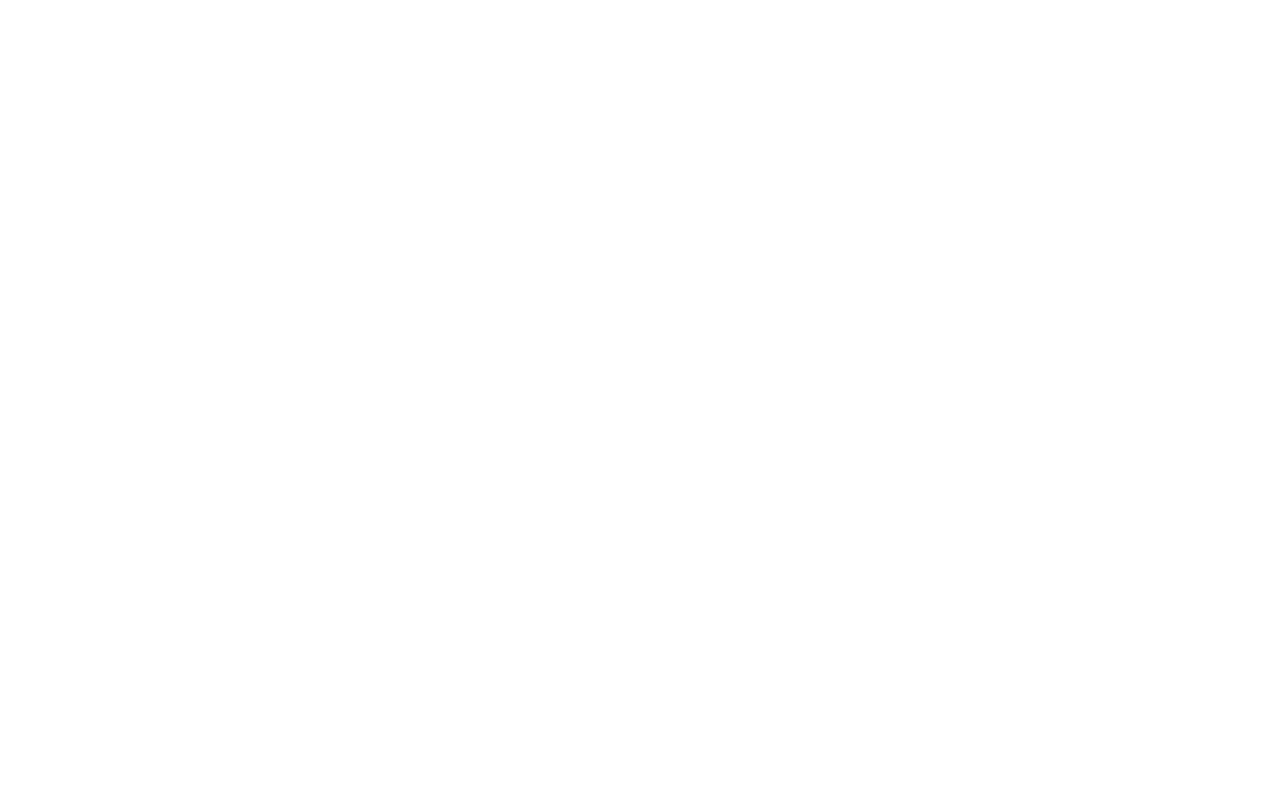
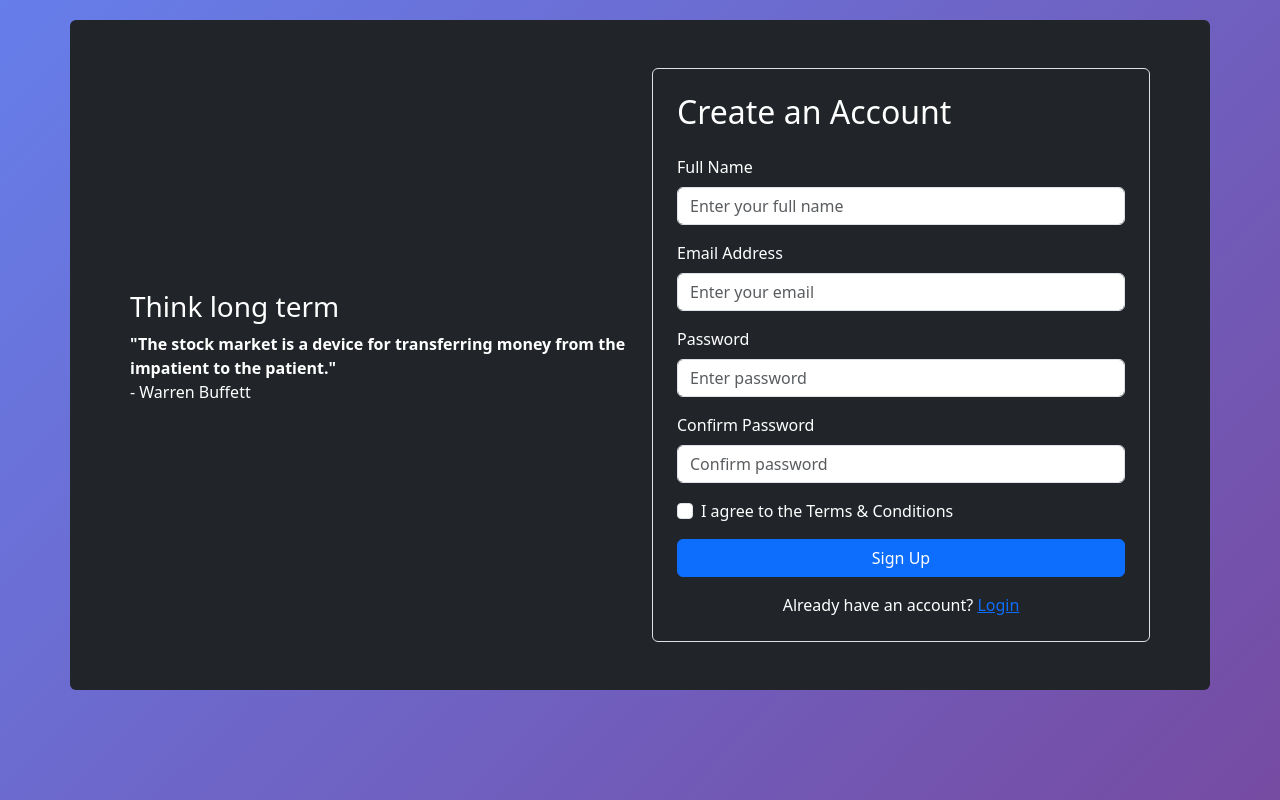
Before and after one commit to SudanBasnet/FT-Client, a React (Vite) app: page /signup in a window 1280 px wide. Before the commit this address had no page. Built offline with nearby package versions, Linux system fonts and the light colour scheme.

Commit message:
components:FinancialTips/SignUpForm

```diff
--- a/src/App.css
+++ b/src/App.css
@@ -0,0 +1,7 @@
+.wrapper {
+  min-height: 100vh;
+  background: linear-gradient(135deg, #667eea 0%, #764ba2 100%);
+  color: #fff;
+
+  padding: 20px;
+}
--- a/src/App.jsx
+++ b/src/App.jsx
@@ -1,17 +1,18 @@
 import "./App.css";
-import Button from "react-bootstrap/Button";
 import { ToastContainer } from "react-toastify";
 import { Routes, Route } from "react-router-dom";
 import Login from "./assets/pages/Login.jsx";
+import Signup from "./assets/pages/Signup.jsx";
 
 const App = () => {
   return (
-    <>
+    <div className="wrapper">
       <Routes>
         <Route path="/" element={<Login />} />
+        <Route path="/signup" element={<Signup />} />
       </Routes>
       <ToastContainer />
-    </>
+    </div>
   );
 };
 
--- /dev/null
+++ b/src/assets/pages/Signup.jsx
@@ -0,0 +1,22 @@
+import Container from "react-bootstrap/Container";
+import Row from "react-bootstrap/Row";
+import Col from "react-bootstrap/Col";
+import { FinancialTips } from "../../components/FinancialTips";
+import Signupform from "../../components/SignUpForm";
+
+const Signup = () => {
+  return (
+    <Container>
+      <Row className="bg-dark p-5 rounded">
+        <Col>
+          <FinancialTips />{" "}
+        </Col>
+
+        <Col>
+          <Signupform />
+        </Col>
+      </Row>
+    </Container>
+  );
+};
+export default Signup;
--- /dev/null
+++ b/src/components/FinancialTips.jsx
@@ -0,0 +1,84 @@
+import { useEffect, useState } from "react";
+
+const financialTips = [
+  {
+    tip: "Spend less than you earn",
+    quote:
+      "Do not save what is left after spending, but spend what is left after saving.",
+    author: "Warren Buffett",
+  },
+  {
+    tip: "Invest early and consistently",
+    quote:
+      "The best time to plant a tree was 20 years ago. The second best time is now.",
+    author: "Warren Buffett",
+  },
+  {
+    tip: "Avoid unnecessary debt",
+    quote: "Debt is one person's way of using another person's future labor.",
+    author: "Doug Casey",
+  },
+  {
+    tip: "Build an emergency fund",
+    quote:
+      "Financial peace isn't the acquisition of stuff. It's learning to live on less than you make.",
+    author: "Dave Ramsey",
+  },
+  {
+    tip: "Track your spending and budget",
+    quote:
+      "A budget is telling your money where to go instead of wondering where it went.",
+    author: "Dave Ramsey",
+  },
+  {
+    tip: "Diversify your investments",
+    quote: "Don't look for the needle in the haystack. Just buy the haystack.",
+    author: "John C. Bogle",
+  },
+  {
+    tip: "Invest in yourself",
+    quote: "The best investment you can make is in yourself.",
+    author: "Warren Buffett",
+  },
+  {
+    tip: "Think long term",
+    quote:
+      "The stock market is a device for transferring money from the impatient to the patient.",
+    author: "Warren Buffett",
+  },
+  {
+    tip: "Make your money work for you",
+    quote: "Don't work for money; make it work for you.",
+    author: "Robert Kiyosaki",
+  },
+  {
+    tip: "Live below your means",
+    quote:
+      "Wealth consists not in having great possessions, but in having few wants.",
+    author: "Epictetus",
+  },
+];
+
+export const FinancialTips = () => {
+  const [showQuote, setShowQuote] = useState(financialTips[0]);
+  const { tip, quote, author } = showQuote;
+
+  useEffect(() => {
+    setInterval(() => {
+      setShowQuote(
+        financialTips[Math.floor(Math.random() * financialTips.length)],
+      );
+    }, 3000);
+  }, []);
+
+  return (
+    <div
+      className="d-flex flex-column justify-content-center"
+      style={{ height: "100%" }}
+    >
+      <h3>{tip}</h3>
+      <div className="fw-bolder">"{quote}"</div>
+      <p> - {author}</p>
+    </div>
+  );
+};
--- /dev/null
+++ b/src/components/SignUpForm.jsx
@@ -0,0 +1,65 @@
+import { Form, Button } from "react-bootstrap";
+
+const Signupform = () => {
+  return (
+    <div className="border p-4 rounded">
+      <h2 className="mb-4">Create an Account</h2>
+      <Form>
+        <Form.Group className="mb-3">
+          <Form.Label>Full Name</Form.Label>
+          <Form.Control
+            type="text"
+            placeholder="Enter your full name"
+            name="name"
+          />
+        </Form.Group>
+
+        <Form.Group className="mb-3">
+          <Form.Label>Email Address</Form.Label>
+          <Form.Control
+            type="email"
+            placeholder="Enter your email"
+            name="email"
+          />
+        </Form.Group>
+
+        <Form.Group className="mb-3">
+          <Form.Label>Password</Form.Label>
+          <Form.Control
+            type="password"
+            placeholder="Enter password"
+            name="password"
+          />
+        </Form.Group>
+
+        <Form.Group className="mb-3">
+          <Form.Label>Confirm Password</Form.Label>
+          <Form.Control
+            type="password"
+            placeholder="Confirm password"
+            name="confirmPassword"
+          />
+        </Form.Group>
+
+        <Form.Group className="mb-3">
+          <Form.Check
+            type="checkbox"
+            label="I agree to the Terms & Conditions"
+          />
+        </Form.Group>
+
+        <div className="d-grid">
+          <Button variant="primary" type="submit">
+            Sign Up
+          </Button>
+        </div>
+
+        <div className="text-center mt-3">
+          Already have an account? <a href="/login">Login</a>
+        </div>
+      </Form>
+    </div>
+  );
+};
+
+export default Signupform;
```
